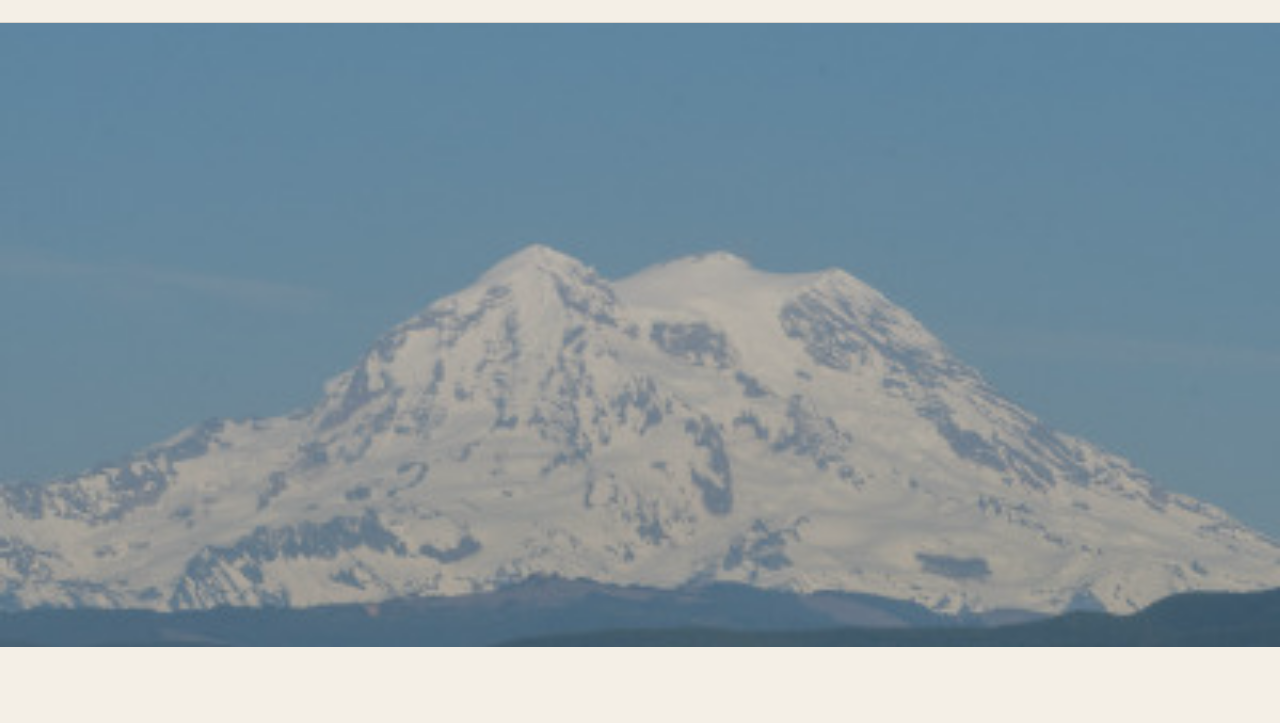
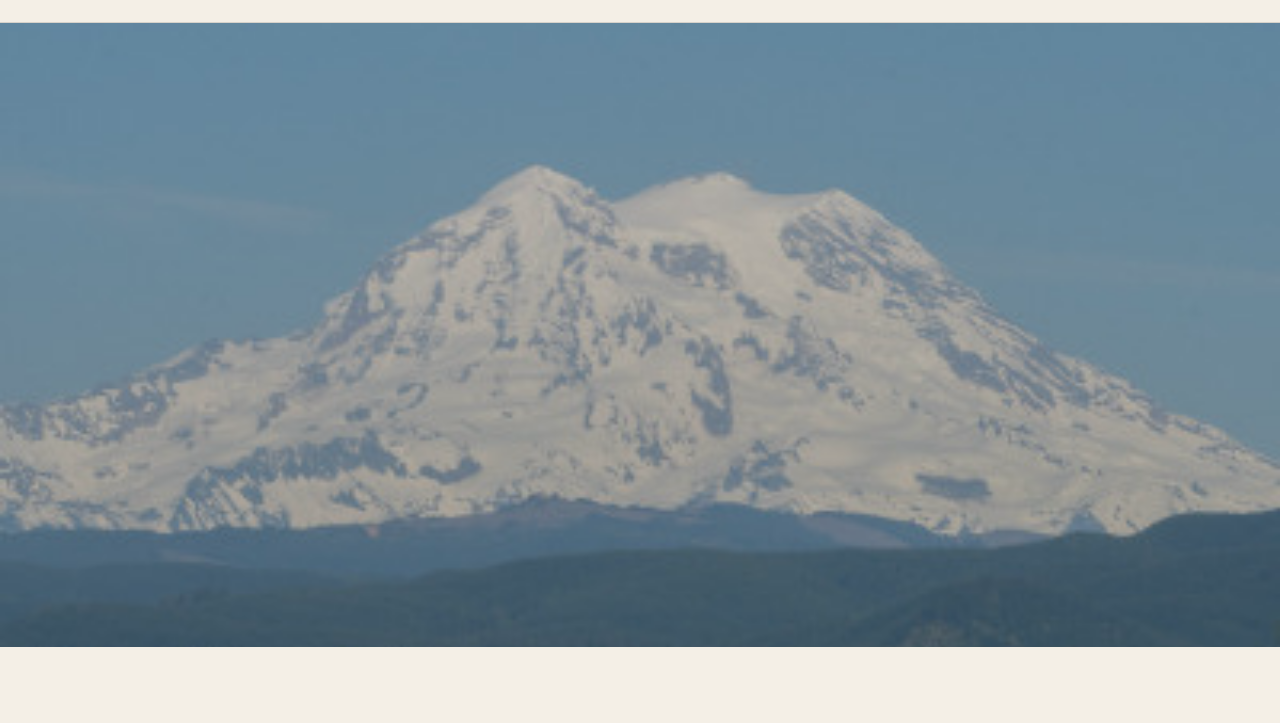
Before and after one commit to savannahschrader/running, a plain HTML site: page index.html in a window 1280 px wide. Shown: the part 77-800 px from the top of the page. Drawn offline with nearby package versions, Linux system fonts and the light colour scheme.

Commit message:
Make the mountain photo fill a fixed hero so it cannot collapse out of view.
Co-authored-by: Cursor <cursoragent@cursor.com>

```diff
--- a/css/styles.css
+++ b/css/styles.css
@@ -247,29 +247,17 @@ p:last-child {
 
 .hero {
   position: relative;
-  min-height: min(78vh, 42rem);
-  display: grid;
-  align-items: end;
-  color: var(--cream);
+  height: min(78vh, 42rem);
   overflow: hidden;
-  background: var(--forest);
+  background: var(--forest) url("../assets/landscape.png") center 30% / cover no-repeat;
 }
 
-.hero-media,
-.hero-overlay {
-  position: absolute;
-  inset: 0;
-}
-
-.hero-media img {
+.hero-photo {
+  display: block;
   width: 100%;
   height: 100%;
   object-fit: cover;
-  object-position: center 18%;
-}
-
-.hero-overlay {
-  display: none;
+  object-position: center 30%;
 }
 
 .hero-place {
@@ -825,10 +813,10 @@ p:last-child {
   }
 
   .hero {
-    min-height: min(70vh, 34rem);
+    height: min(62vh, 28rem);
   }
 
-  .hero-media img {
+  .hero-photo {
     object-position: center 28%;
   }
 
--- a/index.html
+++ b/index.html
@@ -42,9 +42,7 @@
 
   <main id="main">
     <section class="hero site-intro" aria-label="Washington mountain landscape">
-      <div class="hero-media">
-        <img src="assets/landscape.png" alt="A snow-capped Washington mountain beyond forested hills and a meadow" width="1600" height="1600">
-      </div>
+      <img class="hero-photo" src="assets/landscape.png" alt="A snow-capped Washington mountain beyond forested hills and a meadow" width="1600" height="1600">
     </section>
 
     <section class="section section-cream" id="coaching" aria-labelledby="coaching-heading">
```
